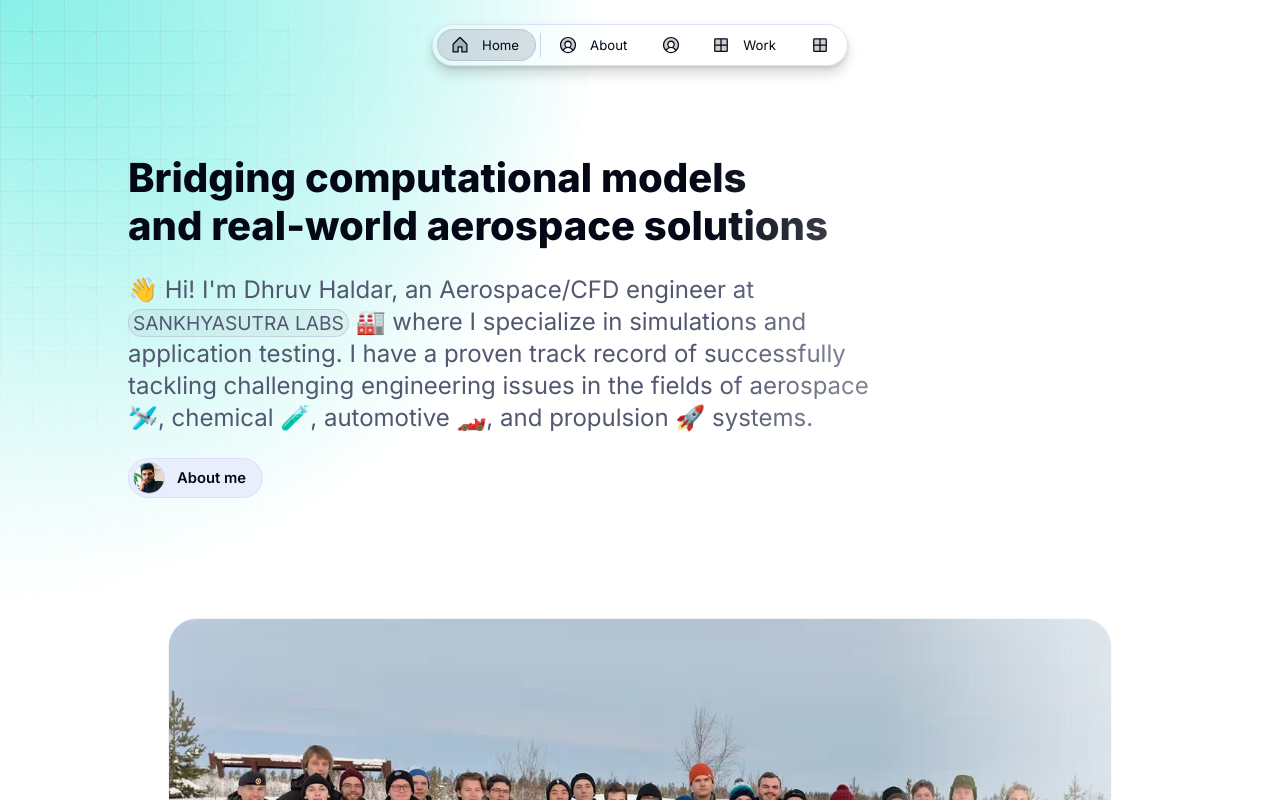
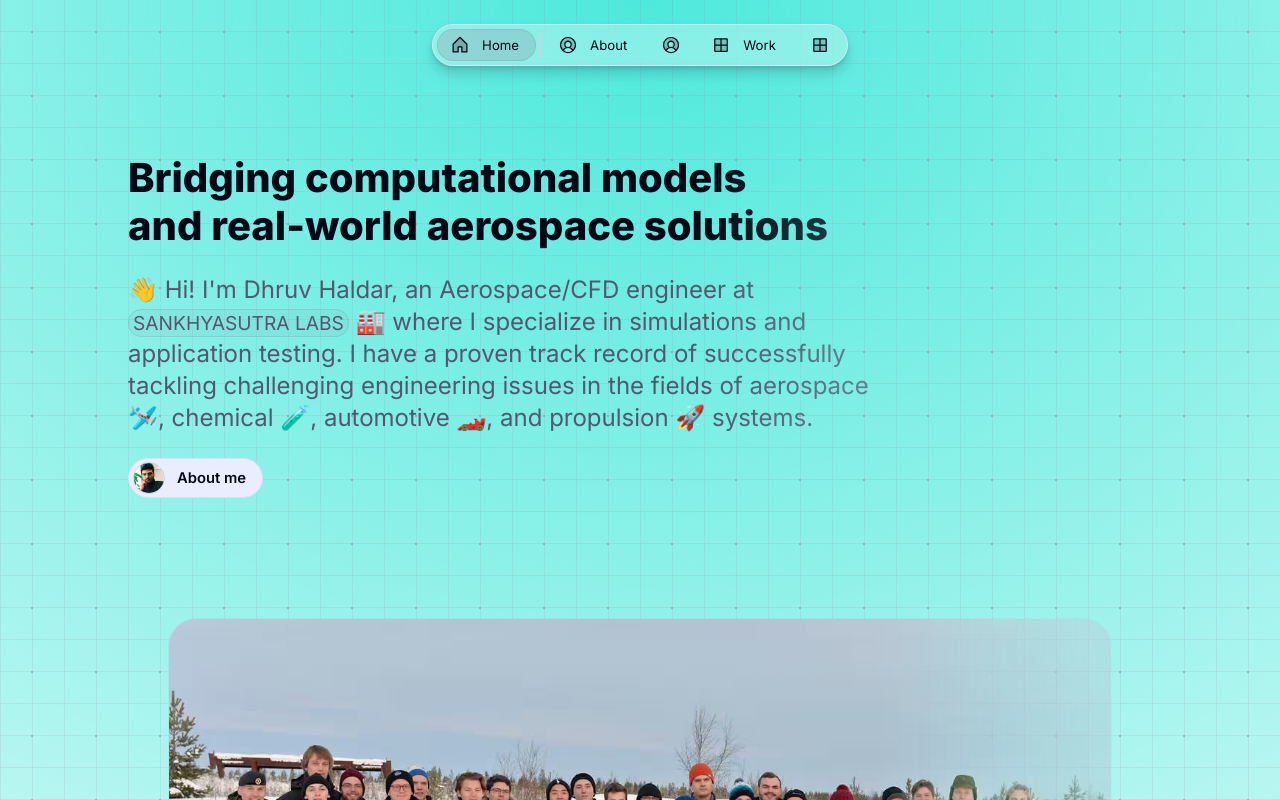
Before and after one commit to dhruvhaldar/portfolio, a Next.js app: page / in a window 1280 px wide. Shown: the top 800 px of the page. Built offline with nearby package versions, Linux system fonts and the light colour scheme.

Commit message:
update Background.tsx

```diff
--- a/src/once-ui/components/Background.tsx
+++ b/src/once-ui/components/Background.tsx
@@ -95,14 +95,13 @@ const Background = forwardRef<HTMLDivElement, BackgroundProps>(
     }, [forwardedRef]);
 
     useEffect(() => {
+      if (!mask.cursor) return;
+
       const handleMouseMove = (event: MouseEvent) => {
-        if (backgroundRef.current) {
-          const rect = backgroundRef.current.getBoundingClientRect();
-          setCursorPosition({
-            x: event.clientX - rect.left,
-            y: event.clientY - rect.top,
-          });
-        }
+        setCursorPosition({
+          x: event.pageX,
+          y: event.pageY,
+        });
       };
 
       document.addEventListener("mousemove", handleMouseMove);
@@ -143,8 +142,8 @@ const Background = forwardRef<HTMLDivElement, BackgroundProps>(
 
       if (mask.cursor) {
         return {
-          "--mask-position-x": `${smoothPosition.x}px`,
-          "--mask-position-y": `${smoothPosition.y}px`,
+          transform: `translate(${smoothPosition.x}px, ${smoothPosition.y}px)`,
+          willChange: "transform",
           "--mask-radius": `${mask.radius || 50}vh`,
         } as CSSProperties;
       }
@@ -181,6 +180,8 @@ const Background = forwardRef<HTMLDivElement, BackgroundProps>(
         className={classNames(mask && styles.mask, className)}
         top="0"
         left="0"
+        width="100vw"
+        height="100vh"
         zIndex={0}
         overflow="hidden"
         style={{
```
